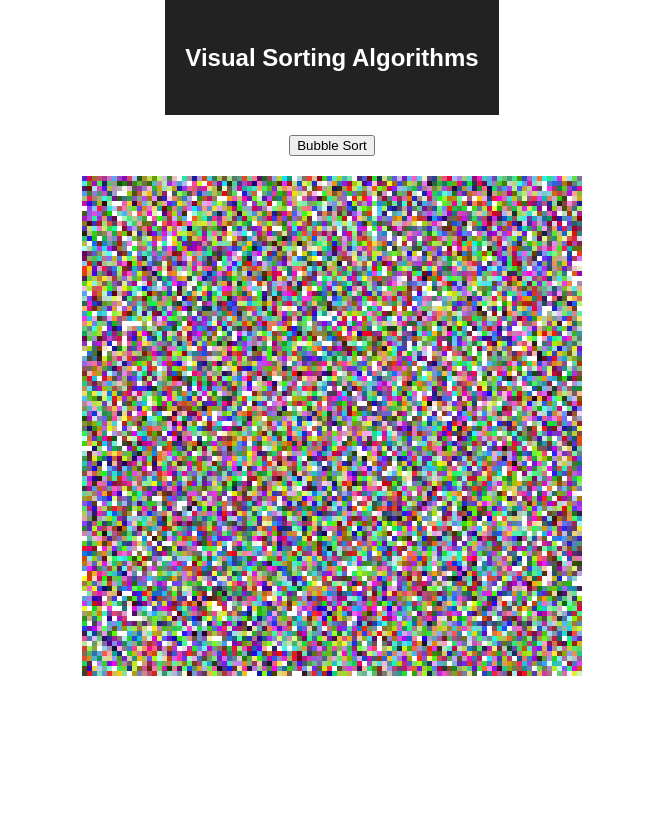
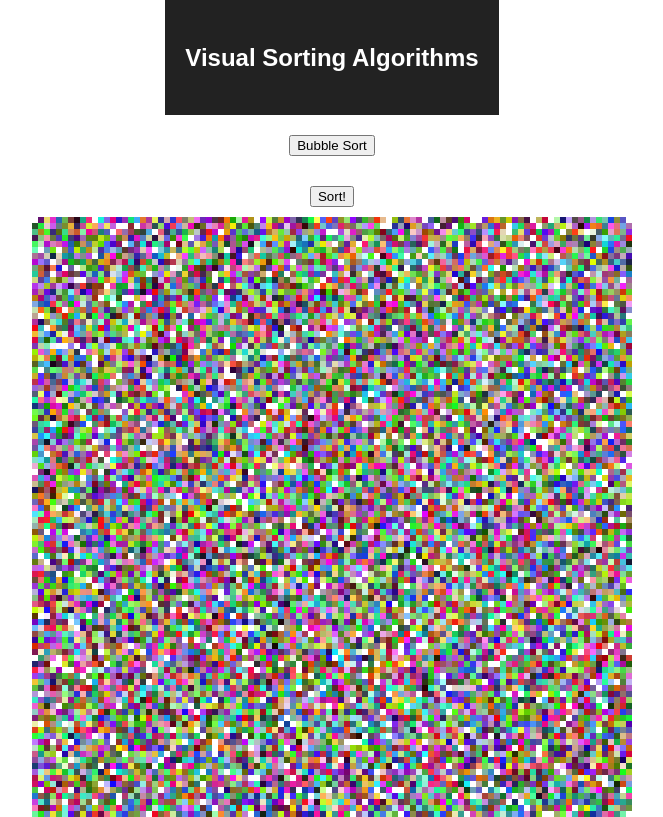
Before and after one commit to naomiajacobs/visualSortingAlgorithms, a React (Create React App) app: page / in a window 1280 px wide. Shown: the whole page, without its empty margins (308-971 px from the left). Built offline with nearby package versions, Linux system fonts and the light colour scheme.

Commit message:
Bubble sort - one pass working

```diff
--- a/src/App.js
+++ b/src/App.js
@@ -1,7 +1,7 @@
 import React, { Component } from 'react';
-import logo from './logo.svg';
 import './App.css';
 import SortingVisualization from './SortingVisualization';
+import sortingFunctions from './sortingFunctions';
 
 class App extends Component {
   render() {
@@ -13,7 +13,7 @@ class App extends Component {
         <div className="options">
           <button>Bubble Sort</button>
         </div>
-        <SortingVisualization />
+        <SortingVisualization sort={sortingFunctions.bubbleSort} />
       </div>
     );
   }
--- a/src/SortingVisualization.css
+++ b/src/SortingVisualization.css
@@ -1,14 +1,14 @@
 .cell {
   height: inherit;
-  width: 5px;
+  width: 6px;
 }
 
 .row {
-  width: 500px;
-  height: 5px;
+  width: 600px;
+  height: 6px;
   display: flex;
 }
 
-.visualization {
-
+.sortButton {
+  margin: 10px;
 }
--- a/src/SortingVisualization.jsx
+++ b/src/SortingVisualization.jsx
@@ -1,4 +1,5 @@
 import React, { Component } from 'react';
+import PropTypes from 'prop-types';
 import './SortingVisualization.css';
 
 class SortingVisualization extends Component {
@@ -7,16 +8,27 @@ class SortingVisualization extends Component {
     this.state = {
       rows: this.createRows(),
     };
+
+    this.sort = this.sort.bind(this);
+    this.updateState = this.updateState.bind(this);
   }
 
-  generateColor() {
+  sort() {
+    this.props.sort(this.state.rows, this.updateState);
+  }
+
+  updateState(newRows) {
+    this.setState({ rows: newRows });
+  }
+
+  generateRandomColor() {
     return '#'+Math.floor(Math.random()*16777215).toString(16);
   }
 
   createRow() {
     const rowState = [];
     for (let i = 0; i < 100; i++) {
-      rowState.push(this.generateColor());
+      rowState.push(this.generateRandomColor());
     }
     return rowState;
   }
@@ -30,14 +42,21 @@ class SortingVisualization extends Component {
   }
 
   render() {
-    return (<div className="visualization">
-      {this.state.rows.map((row, rowIndex) => {
-        return (<div className="row" key={rowIndex}>
-          {row.map((cell, cellIndex) => <span className="cell" key={cellIndex} style={{backgroundColor: cell}} />)}
-        </div>);
-      })}
-    </div>);
+    return (
+      <div className="visualization">
+        <button className="sortButton" onClick={this.sort}>Sort!</button>
+        {this.state.rows.map((row, rowIndex) => {
+          return (<div className="row" key={rowIndex}>
+            {row.map((cell, cellIndex) => <span className="cell" key={cellIndex} style={{backgroundColor: cell}} />)}
+          </div>);
+        })}
+      </div>
+    );
   }
 };
 
+SortingVisualization.propTypes = {
+  sort: PropTypes.func.isRequired,
+};
+
 export default SortingVisualization;
--- /dev/null
+++ b/src/sortingFunctions.js
@@ -0,0 +1,64 @@
+let temp, swappingAt, callback, rows;
+
+function swap(row, indexA, indexB) {
+  temp = row[indexB];
+  row[indexB] = row[indexA];
+  row[indexA] = temp;
+}
+
+function stillSwapping() {
+  return rows.filter(row => !row.finishedSorting).length;
+}
+
+function sortStep() {
+  rows.forEach((rowData) => {
+    if (rowData.finishedSorting) { return; }
+
+    const { row } = rowData;
+    const first = row[swappingAt];
+    const second = row[swappingAt + 1];
+    if (second > first) {
+      swap(row, swappingAt, swappingAt + 1);
+      rowData.madeSwap = true;
+    }
+
+    if (swappingAt === 99) {
+      if (!row.madeSwap) {
+        rowData.finishedSorting = true;
+      } else {
+        row.madeSwap = false;
+      }
+    }
+  });
+
+  if (swappingAt === 99) {
+    swappingAt = 0;
+  } else {
+    swappingAt++;
+  }
+
+  callback(rows.map(rowData => rowData.row));
+
+  if (stillSwapping(rows)) {
+    setTimeout(() => sortStep(), 0);
+  }
+}
+
+function bubbleSort(inputRows, updateCB) {
+  rows = inputRows.map(row => {
+    return {
+      madeSwap: false,
+      finishedSorting: false,
+      row: row,
+    };
+  });
+
+  swappingAt = 0;
+  callback = updateCB;
+
+  sortStep();
+}
+
+export default {
+  bubbleSort,
+};
```
